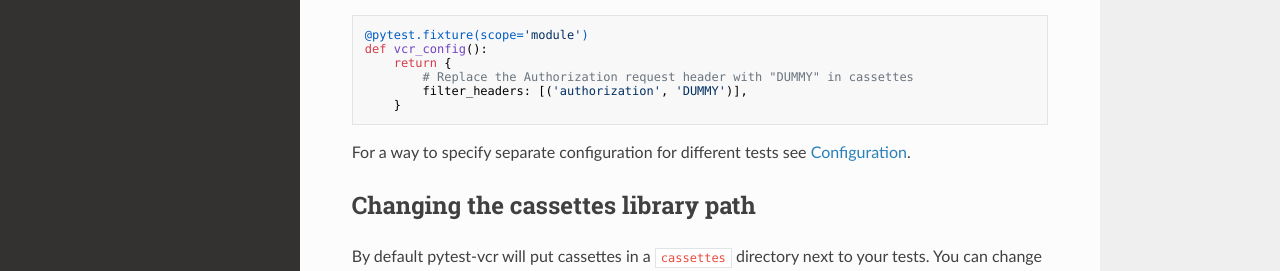
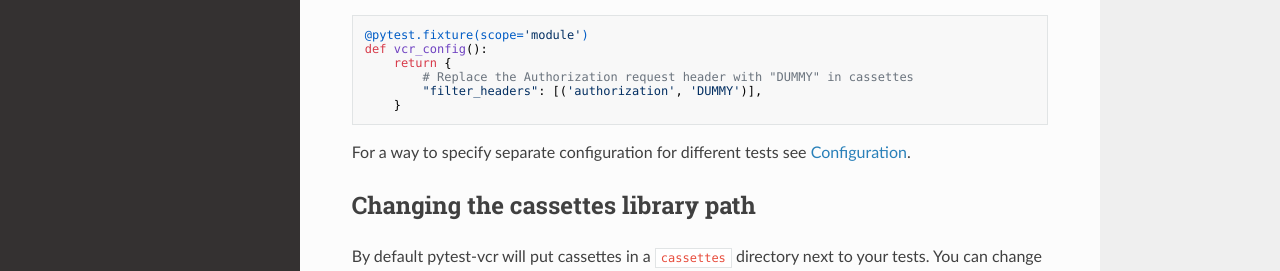
Before and after one commit to ktosiek/pytest-vcr, an MkDocs documentation site: the page built from docs/index.md, in a window 1280 px wide and 900 px high, scrolled down 570 px. Shown: the part 220-491 px from the top of the window. Built offline with MkDocs 1.6.1, drawn with Linux system fonts in a browser that asks for light colours; nearby versions of some CDN libraries; some of the changed lines change nothing that is shown.

Commit message:
Fix typo in docs

````diff
--- a/docs/index.md
+++ b/docs/index.md
@@ -38,7 +38,7 @@ For example, when using HTTP Basic authentication, you should add this to your c
 def vcr_config():
     return {
         # Replace the Authorization request header with "DUMMY" in cassettes
-        filter_headers: [('authorization', 'DUMMY')],
+        "filter_headers": [('authorization', 'DUMMY')],
     }
 ```
 
````
